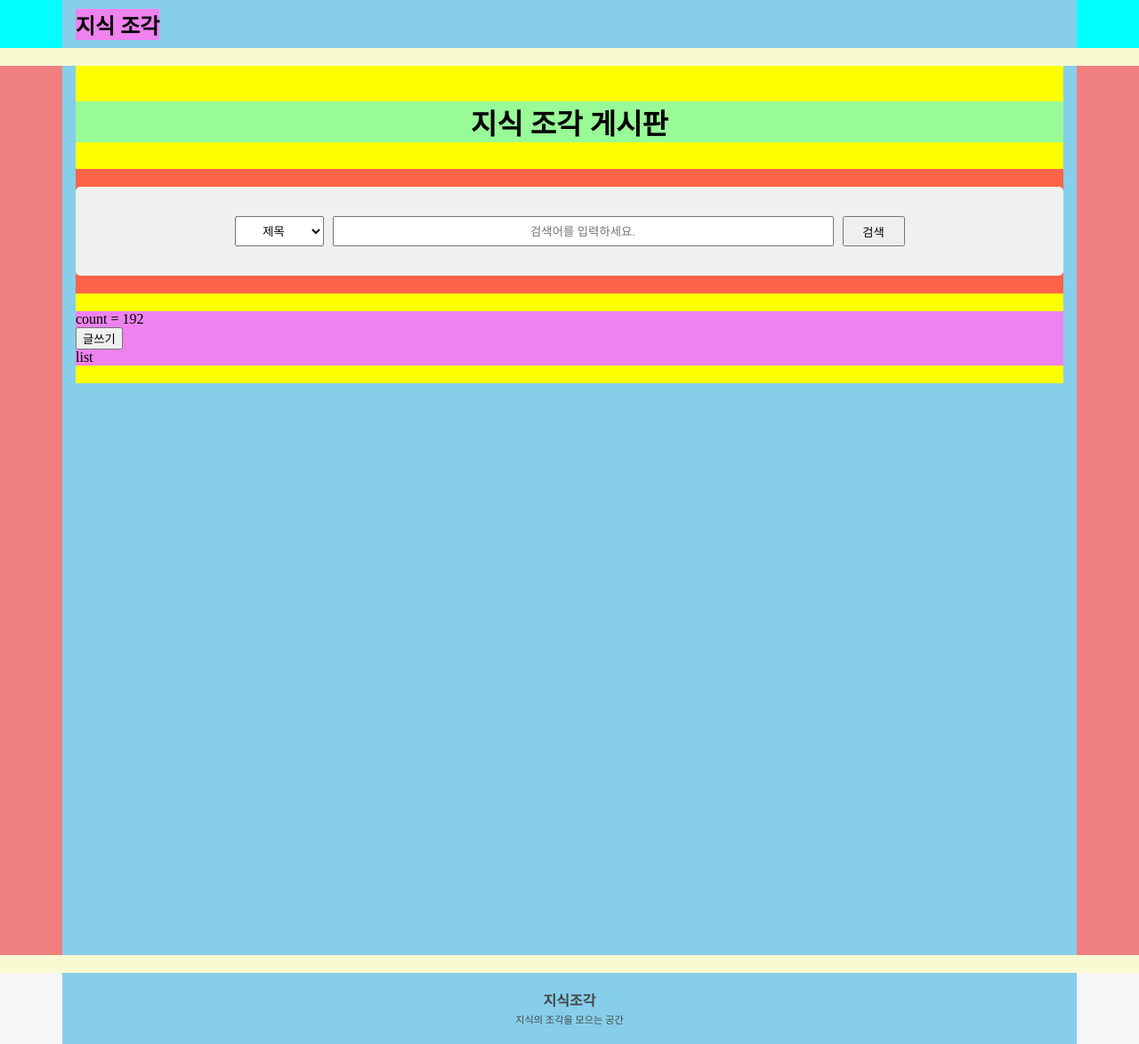
After one commit to codms1122/week3-4_webpage, a Flask app: page /post in a window 1280 px wide. The commit adds this page. Shown: the whole page at 89% size. Run offline with Flask 3, Linux system fonts and the light colour scheme.

Commit message:
[ADD] post html

```diff
--- a/app.py
+++ b/app.py
@@ -1,9 +1,15 @@
-from flask import Flask, render_template  #Flask 사용할 수 있도록 import
-app = Flask(__name__)  #Flask 인스턴스 생성
+from flask import Flask, render_template, request, redirect
 
-@app.route('/') #웹페이지 경로에 접속했을 때 동작할 내용 정의
-def mainPage(): #위 경로(/) 에 접속했을 때 동작할 함수
-    return render_template('index.html') #index.html 반환
+app = Flask(__name__)
 
-if __name__ == '__main__': #직접 실행시켰을 때,
-    app.run()              #웹서버 실행
+# 임시 데이터 저장
+posts = []
+
+
+@app.route('/post')
+def post_list():
+    return render_template('post.html')
+
+
+if __name__ == '__main__':
+    app.run(debug=True)
--- /dev/null
+++ b/static/css/layout.css
@@ -0,0 +1,60 @@
+body{
+    background-color: lightgoldenrodyellow;
+    margin: 0px auto;
+}
+header{
+    background-color: aqua;
+    height: 54px;
+    margin: 0px auto;
+
+}
+.inner{
+    background-color: skyblue;
+    max-width: 1110px;
+    min-width: 600px; /*800px*/
+    height: 100%;
+    margin: 0 auto;
+    padding: 0 15px;
+}
+#header_content{
+    display: flex;
+    align-items: center;
+    justify-content: space-between;
+}
+
+main{
+    background-color: lightcoral;
+    height: 1000px;
+    margin: 20px auto;
+
+}
+section{
+    background-color: lightsalmon;
+}
+article{
+    background-color: yellowgreen;
+}
+
+footer{
+    background-color: #f6f6f6;
+    height: 80px;
+}
+#footer_content{
+    height: 100%;
+    display: flex;
+    flex-direction: column; /* 세로 방향 정렬 */
+    justify-content: center; /* 부모 높이 내에서 수직 정렬 */
+    align-items: center; /* 가로 정렬 */
+    text-align: center;
+    color: #454545;
+}
+
+div{
+    background-color: violet;
+}
+span{
+    background-color: yellow;
+}
+p{
+    /*background-color: greenyellow;*/
+}
--- a/templates/layout.html
+++ b/templates/layout.html
@@ -4,75 +4,15 @@
 <head>
     <meta charset="UTF-8">
     <title>week3-4 webpage</title>
-    <style>
-        body{
-            background-color: lightgoldenrodyellow;
-            margin: 0px auto;
-        }
-        header{
-            background-color: aqua;
-            height: 54px;
-            margin: 0px auto;
-
-        }
-        .inner{
-            background-color: skyblue;
-            max-width: 1110px;
-            min-width: 600px; /*800px*/
-            height: 100%;
-            margin: 0 auto;
-            padding: 0 15px;
-        }
-        #header_common{
-            display: flex;
-            align-items: center;
-            justify-content: space-between;
-        }
-
-        main{
-            background-color: lightcoral;
-            height: 1000px;
-            margin: 20px auto;
-
-        }
-        section{
-            background-color: lightsalmon;
-        }
-        article{
-            background-color: yellowgreen;
-        }
-
-        footer{
-            background-color: #f6f6f6;
-            height: 80px;
-        }
-        #footer_common{
-            height: 100%;
-            display: flex;
-            flex-direction: column; /* 세로 방향 정렬 */
-            justify-content: center; /* 부모 높이 내에서 수직 정렬 */
-            align-items: center; /* 가로 정렬 */
-            text-align: center;
-            color: #454545;
-        }
-
-        div{
-            background-color: violet;
-        }
-        span{
-            background-color: yellow;
-        }
-        p{
-            /*background-color: greenyellow;*/
-        }
-    </style>
+    <link rel="stylesheet" href=" {{ url_for('static', filename='css/layout.css') }}">
+    {% block head %}{% endblock %}
 </head>
 
 
 <body>
 
     <header>
-        <div class="inner" id="header_common">
+        <div class="inner" id="header_content">
             <div id="header_left">
                 <h2 style="margin: 0px;">지식 조각</h2>
             </div>
@@ -85,14 +25,12 @@
 
     <main>
         <div class="inner">
-            <section>
-                d
-            </section>
+            {% block content %}{% endblock %}
         </div>
     </main>
 
     <footer>
-        <div class="inner" id="footer_common">
+        <div class="inner" id="footer_content">
             <p style="margin: 10px 0px 0px;" ><strong>지식조각</strong></p>
             <p style="margin-top: 2px; font-size: 0.7em;">지식의 조각을 모으는 공간</p>
         </div>
--- /dev/null
+++ b/templates/post.html
@@ -0,0 +1,82 @@
+{% extends 'layout.html' %}
+
+
+{% block head %}
+<style>
+    #main_content{
+        background-color: yellow;
+        padding: 20px 0px 20px;
+
+    }
+    #post_name{
+        background-color: palegreen;
+        text-align: center;
+        margin: 20px 0px 30px;
+    }
+    #post_query{
+        background-color: tomato;
+        height: 100px;
+        margin: 20px 0px 20px;
+        padding: 20px 0px 20px;
+    }
+    #post_query_box{
+        background-color: tan;
+        height: 100px;
+        background-color: #f0f0f0; /*바탕색*/
+        border-radius: 5px; /*모서리 둥글게*/
+        display: flex;
+        align-items: center;
+        justify-content: center;
+    }
+    .post_query_content{
+        margin: 0px 5px 0px;
+        text-align: center;
+    }
+    #query_type{
+        width: 100px;
+        height: 34px;
+    }
+    #query_content{
+        width: 50%;
+        height: 28px;
+    }
+    #query_submit{
+        width: 70px;
+        height: 34px;
+    }
+    #post_cnc{
+
+    }
+</style>
+{% endblock %}
+
+
+{% block content %}
+<div id="main_content">
+    <div id="post_name">
+        <h1 style="margin: 0px;"><strong>지식 조각 게시판</strong></h1>
+    </div>
+    <div id="post_query">
+        <div id="post_query_box">
+            <select class="post_query_content" id="query_type" name="post_query_type" id="post_query_type">
+                <option value="subject">제목</option>
+                <option value="content">내용</option>
+                <option value="all">제목+내용</option>
+            </select>
+            <input class="post_query_content" id="query_content" type="text" placeholder="검색어를 입력하세요.">
+            <input class="post_query_content" id="query_submit" type="submit" value="검색">
+        </div>
+    </div>
+    <div id="post_cnc">
+        <div id="post_count">
+            count = 192
+        </div>
+        <div id="post_create">
+            <button>글쓰기</button>
+        </div>
+    </div>
+    <div id="post_list">
+        list
+    </div>
+</div>
+{% endblock %}
```
